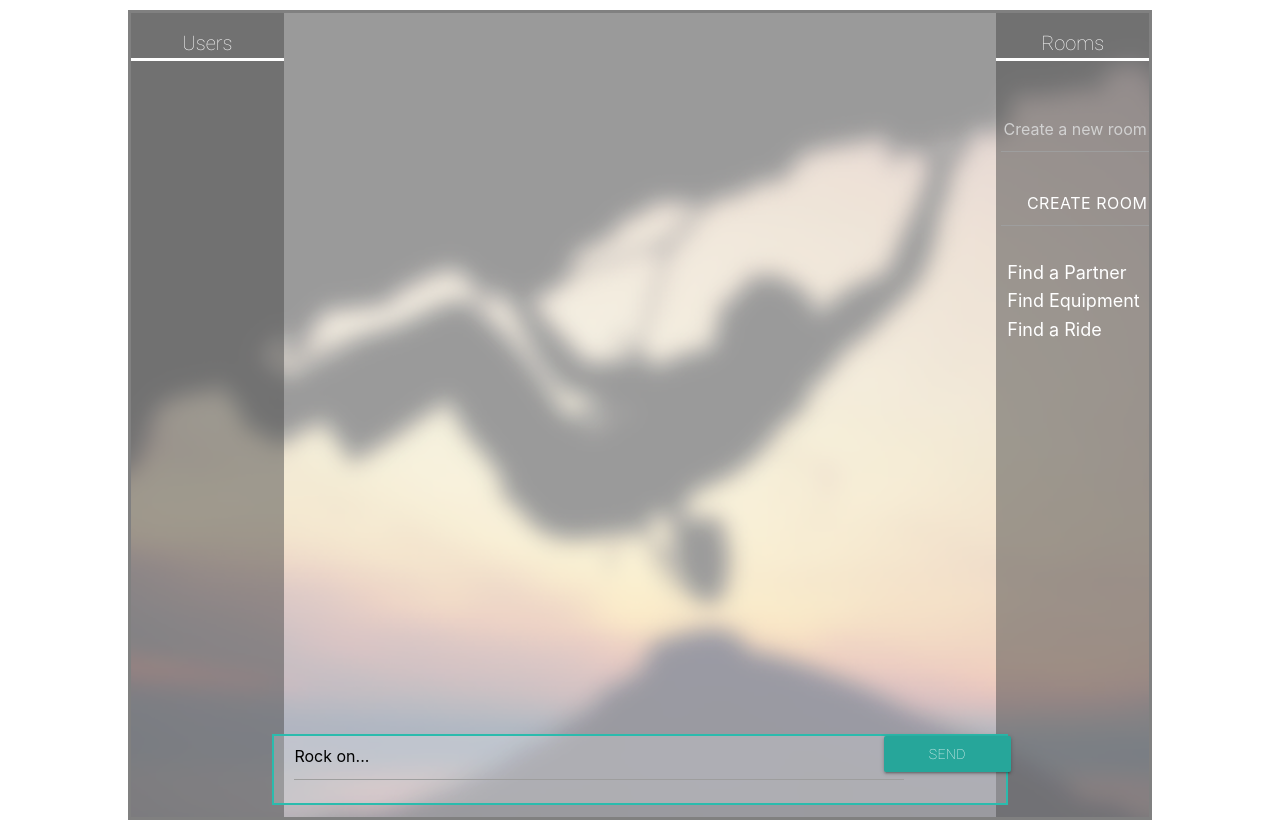
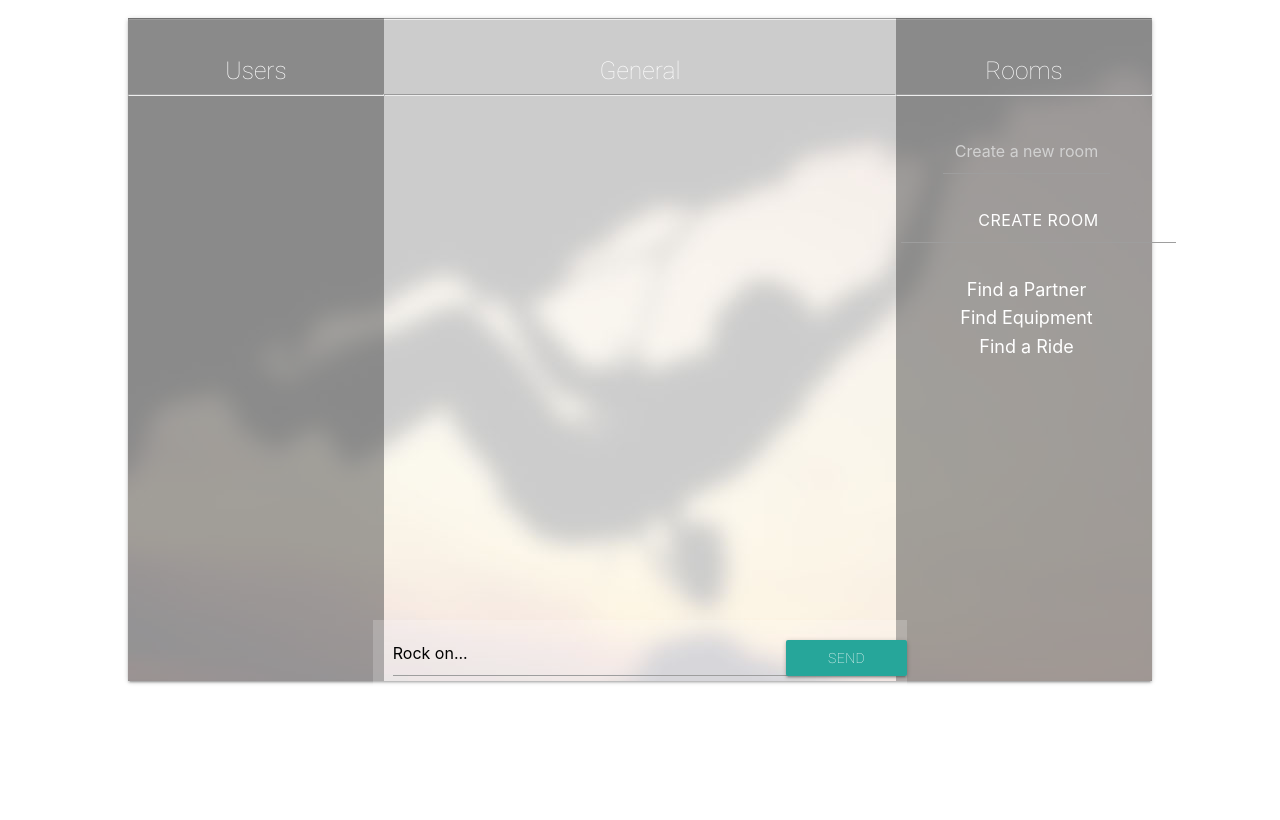
Before and after one commit to clouie87/chat-example, a website: page index.html in a window 1280 px wide. Shown: the part 158-978 px from the top of the page. After the commit the page ends 936 px from the top, so only its background shows below. Drawn offline with nearby package versions, Linux system fonts and the light colour scheme; no server answers.

Commit message:
changing title to bind

```diff
--- a/index.html
+++ b/index.html
@@ -17,27 +17,50 @@
   <h4>The Climbing Chat App</h4>
 </header>
 
-<div id = container>
-  <div id="users">
-    <p> Users</p>
+<div class="row">
+  <div class="col m12">
+    <div class="card white-text">
+
+        <div class="col m3 center"><br><h5>Users</h5>
+        <hr>
           <ul id="user"> </ul>
         </div>
 
-  <div id="rooms">
-    <p> Rooms</p>
-    <!--<input class="waves-effect waves-light btn" value="create a room"/>-->
-    <!--<input type='button' value="create a new room"/>-->
+        <div class="col m6"><br><h5 id ="RoomName" class="center" value="General">General</h5>
 
-    <ul class='createRoom'>
-      <!--<li><a href="/room1.html">Find a Partner</a></li>
-      <li> <a href="/room2.html">Find Equipment</a></li>
-      <li><a href="/room3.html">Find a Ride</a></li> -->
+        <hr>
+          <section>
+            <ul id="messages" class="left black-text"></ul>
+          </section>
+
+          <section id="form">
+            <form class = "col s12">
+              <div class="row input">
+                <div class="input-field col s9">
+                  <input placeholder="Rock on..." id="m" type="text" />
+                </div>
+                <div class="col s3">
+                  <button class="waves-effect waves-light btn send right">Send</button>
+                </div>
+              </div>
+            </form>
+
+            <br/>
+
+          </section>
+        </div>
+
+        <div class="col m3 center"><br><h5>Rooms</h5>
+        <hr>
+          <ul class='col s12 center createRoom'>
+
             <li>
-        <form class="col s12">
-          <div class="input-field col s10">
+              <form class="col s8 offset-s2">
+                <div class="input-field">
                   <input placeholder="Create a new room" id="custom-room-name" type="text" />
                 </div>
               </form>
+            </li>
 
               <!--<input type="text" id= "custom-room-name" placeholder="Room Name"/></li>-->
             <li><input class="waves-effect waves-light btn createButton" onclick="createRoom()" value="Create Room" /></li>
@@ -52,28 +75,9 @@
             <li></li>
           </ul>
         </div>
-
-<div id="messageBox">
-  <h4></h4>
-  <section>
-    <ul id="messages"></ul>
-  </section>
-
-  <section id="form">
-    <form class = "col s12">
-      <div class="row input">
-        <div class="input-field col s10">
-          <input placeholder="Rock on..." id="m" type="text" />
-        </div>
-        <div class="col s2">
-          <button class="waves-effect waves-light btn send">Send</button>
+      <hr>
       </div>
     </div>
-    </form>
-
-  <br/>
-
-  </section>
   </div>
 </div>
 
@@ -85,6 +89,15 @@
   var socket = io();
 
   var name = "";
+
+  function changeTitle(rName){
+    var title = document.getElementById('RoomName');
+//    console.log("the new room name is ", rName);
+//    console.log("The title is ", title);
+    title.innerHTML =rName;
+
+
+  }
 
   var createRoom= function(){
     var roomName = $("#custom-room-name").val();
@@ -114,13 +127,14 @@
   $('.roomButton').click(function() {
       var rName = $(this).val();
       switchRoom(rName);
+      changeTitle(rName);
     }
   ); // this means we check the current selected element (so this case we are getting the value which was defined in the input tag)
 
   socket.on('users', function(users){// listen for when someone is connected to the server the users nickname
     for(i = users.length; i > -1; i--) {
       $('#user').append($('<div>').text(users[i]));
-      //socket.emit('username', username[i]);
+//      socket.emit('username', users[i]);
     }
     name = prompt('What is your name?');
     socket.emit('join', name); //notifies the server of new user
@@ -137,16 +151,28 @@
     };
     socket.emit('chat message', name+ " " + date + ": " + $('#m').val());
     var msg = $('#m').val();
+    var audio = new Audio('/styles/upvote.wav');
+    audio.play();
+
     $('#m').val(''); // this is to clear the msg bar
     return false;
   });
+
   socket.on('chat message', function(msg) {
+//    var audio = new Audio('/styles/receive.wav');
+//    audio.play();
+
     $('#messages').append($('<li>').text(msg));//['name']+ " (" + msg["date"] + "): " + msg['msg']));// submits msgs into the box and puts them below previous statements.
     $('#messages').animate({
       scrollTop: $('#messages').height()
     }, "slow"); // need to find out how to scroll bottom (hint: its not scrollBottom)
-    console.log(msg);
+    console.log('the chat: ', msg);
+
+//    socket.broadcast.to('play', audio.play());
+
+
   });
+
   socket.on('joined', function(username){
     $('#user').append($('<div>').text(username));
    /* $('#user').html(" "); //this clears the html in the user element and reloads :)
--- a/styles/style.css
+++ b/styles/style.css
@@ -20,7 +20,19 @@ h2{
 h4 {
   text-align: center;
 }
+.card {
+  background: url("rock1@2x.jpg") no-repeat;
+  height: 663px;
+}
+.col .m3 {
+  background: rgba(74, 74, 74, 0.5);
+  height: 100%;
 
+}
+
+/*.col .m6 {*/
+  /**/
+/*}*/
 ul{
 	list-style-type: none;
 }
@@ -34,15 +46,6 @@ p{
 	font-size: 20px;
 
 	text-align: center;
-}
-
-#container{
-	border: 3px solid gray;
-	height: 90%;
-	width: 100%;
-  background: url("rock1@2x.png") no-repeat;
-  overflow: hidden;
-
 }
 
 	#users{
@@ -59,6 +62,7 @@ p{
   #custom-rooms{
     background-color: transparent;
   }
+
 	#rooms{
 		height: 100%;
 		color: white;
@@ -90,8 +94,9 @@ p{
 
 
   .send {
-    padding: 0 3rem !important;
-    /*padding: 0 2rem !important;*/
+    padding: 0 2.8rem !important;
+    /*margin-left: 20px;*/
+    margin-top: 20px;
     font-family: roboto-thin !important;
     font-size: 16px;
   }
@@ -103,11 +108,9 @@ p{
 #messageBox{
 		float: left;
 		height: 90%;
-		width: 70%;
 	}
 
 	#form{
-		/*margin-top: -10px;*/
 		position: relative;
 
 		width: 100%;
@@ -116,14 +119,14 @@ p{
     margin-top: 10px !important;
   }
   .input{
-    border: 2px solid #2bbbad;
     background: rgba(255, 255, 255, 0.2);
     color: black;
   }
 
 
     #messages {
-		height: 663px;
+		height: 480px;
+      width: 100%;
     	list-style-type: none;
     	overflow: scroll;
     	margin: 2px;
@@ -143,8 +146,7 @@ p{
     }
 
     #m {
-      /*height: 78px !important;*/
-      margin-top: -20px;
+
       margin-left: 20px;
       /*margin-right: 20px;*/
 
```
Also changed, not shown: index.js (+7 -0 lines), styles/rock1@2x.jpg (added), 3 other files. Lines whose indentation alone changed are shown as unchanged.
